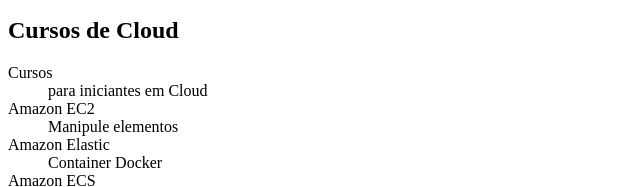
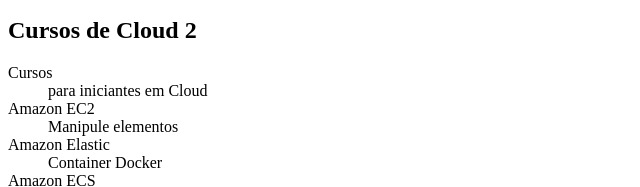
Before and after one commit to GabrielFMontoni/AluraCursoGIT, a plain HTML site: page index.html in a window 1280 px wide. Shown: the part 394-581 px from the top of the page, 0-640 px from the left. Drawn offline with Linux system fonts and the light colour scheme.

Commit message:
2 no Cloud

```diff
--- a/index.html
+++ b/index.html
@@ -38,7 +38,7 @@
         <dd>Programas, processos e pacotes</dd>
     </dl>
 
-    <h2>Cursos de Cloud</h2>
+    <h2>Cursos de Cloud 2 </h2>
     <dl>
         <dt>Cursos</dt>
         <dd> para iniciantes em Cloud</dd>
```
